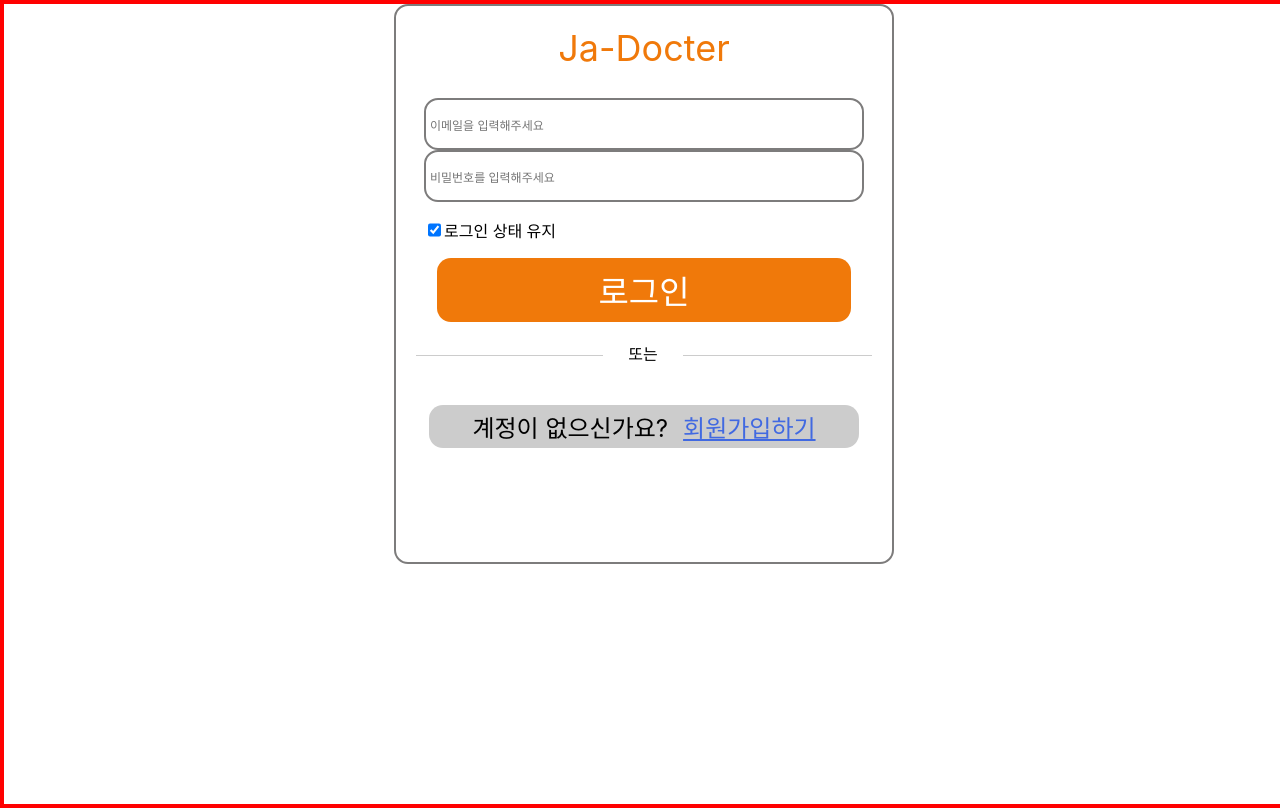
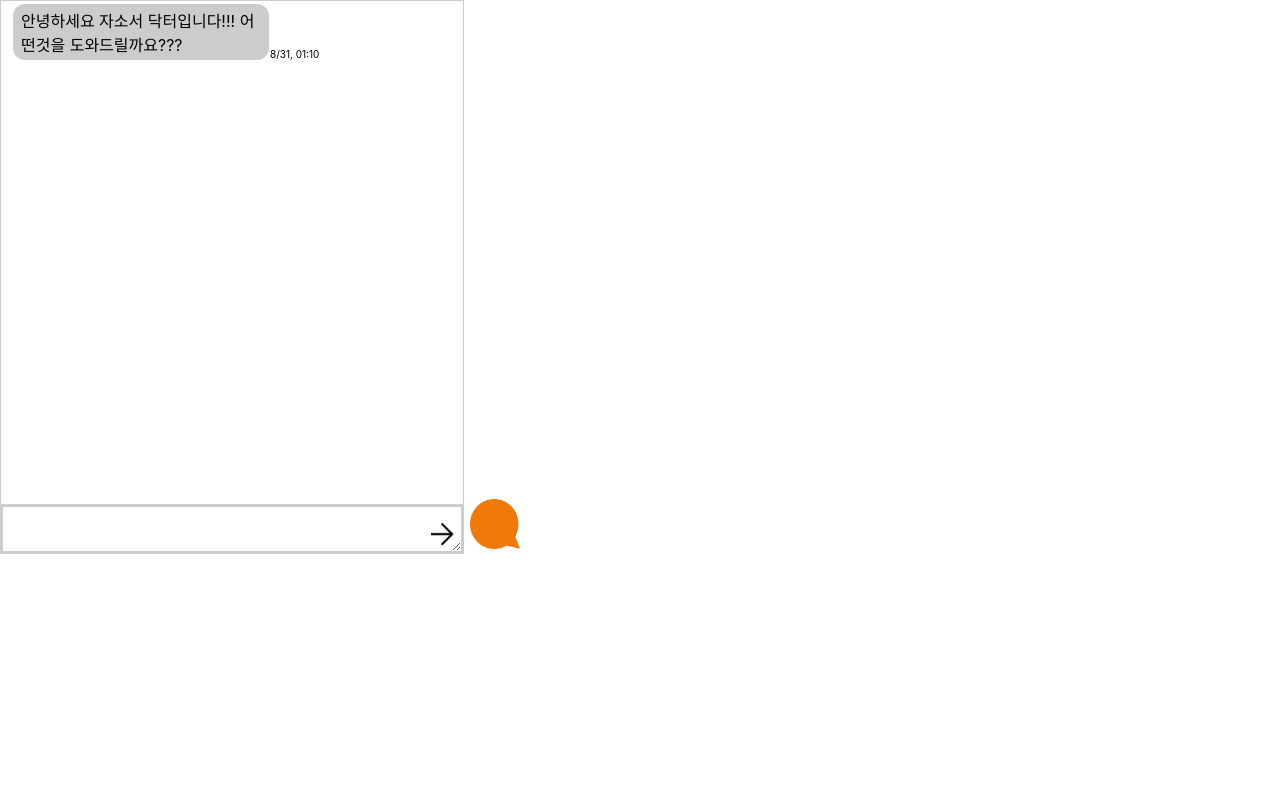
Before and after one commit to ksb-hub/Ja_Doctor, a React (Create React App) app in the folder ja-docter-app/: page /signin in a window 1280 px wide. Built offline with nearby package versions, Linux system fonts and the light colour scheme.

Commit message:
chatting Operating Complete

```diff
--- a/ja-docter-app/src/componets/UI/Chatbot.jsx
+++ b/ja-docter-app/src/componets/UI/Chatbot.jsx
@@ -1,8 +1,242 @@
-import React from "react";
+import React, {useState} from "react";
 import styled from "styled-components"
+import ChatBotSwitch from "../../images/ChatBotSwitch.png";
+import submitButton from "../../images/message-submit.png"
+
+const Container = styled.div`
+    width: 464px;
+    height: 554px;
+    position: relative;
+`;
+
+const ChattingWindow = styled.div`
+    background-color: #FFF6ED;
+    width: 464px;
+    height: 554px;
+    position: relative;
+
+    img{
+        position: absolute;
+        bottom: 5px;
+        right: 4px;
+    }
+`;
+
+/**
+ * 채팅창 전체 메시지들을 감싸는 스타일 컴포넌트
+ */
+const ChatAllContainer = styled.div`
+    width: 100%;
+    height: 92%;
+    background-color: #fff;
+    border: 1px solid #ccc;
+    box-sizing: border-box;
+    overflow-y: scroll;
+    display: flex;
+    flex-direction: column;
+    gap: 3px;
+
+`;
+/**
+ * 채팅박스 한개를 감싸서 왼쪽 or 오른쪽으로 배치후 감싸는 컨테이너
+ */
+const ChatContainer = styled.div`
+    width: 100%;
+    margin-top: 3px;
+    position: relative;
+    height: fit-content;
+    padding: 0 12px;
+    box-sizing: border-box;
+`
+const ReceiveChatWrapper = styled.div`
+    background-color: #ccc;
+    width: fit-content;
+    max-width: 240px;
+    color: #000;
+    padding: 4px 8px;
+    border-radius: 12px;
+
+    `;
+
+const SendChatWrapper = styled.div`
+    background-color: #F0790A;
+    width: fit-content;
+    max-width: 240px;
+    color: #fff;
+    padding: 4px 8px;
+    border-radius: 12px;
+
+
+`;
+const ChatInput = styled.textarea`
+    display: block;
+    background-color: #fff;
+    border: 3px solid #ccc;
+    width: 100%;
+    max-width: 100%;
+    min-height: 8%;
+    font-size: 18px;
+    box-sizing: border-box;
+    position: absolute;
+    bottom: 0;
+
+`
+
+const ImageWrapper = styled.div`
+    width: 50px;
+    height: 50px;
+    position: absolute;
+    bottom: 0;
+    right: -60px;
+    img{
+        display: block;
+        width: 100%;
+        height: 100%;
+    }
+`
+
 
 function Chatbot(){
+    /**
+     * 챗봇 비/ 활성화 관리 State
+     */
+    const [switchOn, setSwitchOn] = useState(true)
+    const [inputMessage, setInputMessage] = useState()
+    /**
+     * 날짜 출력 형식
+     */
+    const options = { month: 'numeric', day: 'numeric', hour: 'numeric', minute: 'numeric', hour12: false, timeZone: 'Asia/Seoul' };
+    /**
+     * 채팅창안에 모든 메시지를 관리하는 함수
+     * 메시지 객체 형태 key값 3개임
+     * {
+     *  isSent : true / false
+     *  timeStamp : 메시지 수/송신 시간 (Date)
+     *  content : 메시지 내용 (String)
+     * }
+     */
+    const startMessage = {
+        isSent: true,
+        timeStamp: new Date(),
+        contents: "안녕하세요 자소서 닥터입니다!!! 어떤것을 도와드릴까요???"
+    }
+    const [messages, setMessages] = useState([startMessage])
 
+    /**
+     * 챗봇을 비/활성화 스위치 관리 함수
+    */
+    const handleSwitch = () => {
+        setSwitchOn(!switchOn)
+    }
+    /**
+     * input 메시지를 state로 관리하게 하는 함수
+     */
+    const handleChange = (e) =>{
+        setInputMessage(e.target.value)
+    }
+    /**
+     * 채팅 submit 관리 함수
+     * 제출후 messages에 추가해준다.
+     */
+    const handleSubmit = () => {
+        if (inputMessage !== ""){
+            console.log(`${inputMessage} 제출`)
+            const newMessage = {
+                isSent: false,
+                timeStamp : new Date(),
+                contents: inputMessage,
+            }
+            setMessages([...messages, newMessage])
+            console.log(`메시지들 출력 ${messages}`)
+        }
+    }
+    return (
+        <Container>
+        {switchOn ? (
+            <ChattingWindow>
+                <ChatAllContainer>
+                        {
+                            messages.map((message, idx) =>{
+                                if (message.isSent) {
+                                    return (
+                                        <ChatContainer
+                                            style={{
+                                                display: "flex",
+                                                justifyContent: "flex-start",
+                                                alignItems: "flex-end",
+                                                gap: '1px',
+
+                                            }}>
+                                            <ReceiveChatWrapper key={idx}>
+                                                {message.contents}
+                                            </ReceiveChatWrapper>
+                                            <div
+                                                style={{
+                                                    fontSize: '10px',
+                                                }}
+                                            >{message.timeStamp.toLocaleDateString('en-US', options)}</div>
+
+                                        </ChatContainer>
+                                    );
+                                } else {
+                                    return (
+                                        <ChatContainer
+                                            style={{
+                                                display: "flex",
+                                                justifyContent: "flex-end",
+                                                alignItems: "flex-end",
+                                                gap: '1px',
+                                            }}>
+                                            <div
+                                                style={{
+                                                    fontSize: '10px',
+                                                }}
+                                            >{message.timeStamp.toLocaleDateString('en-US', options)}</div>
+
+                                            <SendChatWrapper key={idx}>
+                                                {message.contents}
+                                            </SendChatWrapper>
+                                        </ChatContainer>
+                                    );
+                                }
+
+                        })}
+                </ChatAllContainer>
+                <ChatInput
+                    onChange ={handleChange}
+                    onKeyDown= {(e) =>
+                        {
+                            if (e.key === 'Enter') {
+                                if (!e.shiftKey) {
+                                    e.preventDefault(); // Enter 키의 기본 동작 막기
+                                    // 여기서 메시지 전송 또는 다른 동작 수행
+                                    handleSubmit()
+                                    setInputMessage(''); // 메시지 입력창 비우기
+                                } else {
+                                    // Shift + Enter를 눌렀을 때 줄바꿈 처리
+                                    setInputMessage((inputMessage) => inputMessage + '\n');
+                                }
+                        }}}
+                        // (e) => {
+                        // if (e.key === 'Enter') {
+                        //     handleSubmit()
+                        // }}}
+                        >
+                </ChatInput>
+                <ImageWrapper onClick={handleSwitch}>
+                    <img src={ChatBotSwitch} alt="챗봇 스위치 이미지" />
+                </ImageWrapper>
+                <img
+                    onClick={handleSubmit}
+                src={submitButton} alt="제출하기 이미지" />
+            </ChattingWindow>
+        ) : (
+            <ImageWrapper onClick={handleSwitch}>
+                <img src={ChatBotSwitch} alt="챗봇 스위치 이미지" />
+            </ImageWrapper>
+        )}
+        </Container>
+    )
 }
 
 export default Chatbot;
--- a/ja-docter-app/src/index.js
+++ b/ja-docter-app/src/index.js
@@ -3,12 +3,11 @@ import ReactDOM from 'react-dom/client';
 import './index.css';
 import App from './App';
 import reportWebVitals from './reportWebVitals';
-import SignupCard from './componets/UI/SignupCard';
-import LoginCard from './componets/UI/LoginCard';
+import Chatbot from './componets/UI/Chatbot';
 const root = ReactDOM.createRoot(document.getElementById('root'));
 root.render(
   <React.StrictMode>
-    <App/>
+    <Chatbot/>
   </React.StrictMode>
 );
 
```
Also changed, not shown: ja-docter-app/src/images/ChatBotSwitch.png (added), ja-docter-app/src/images/message-submit.png (added).
